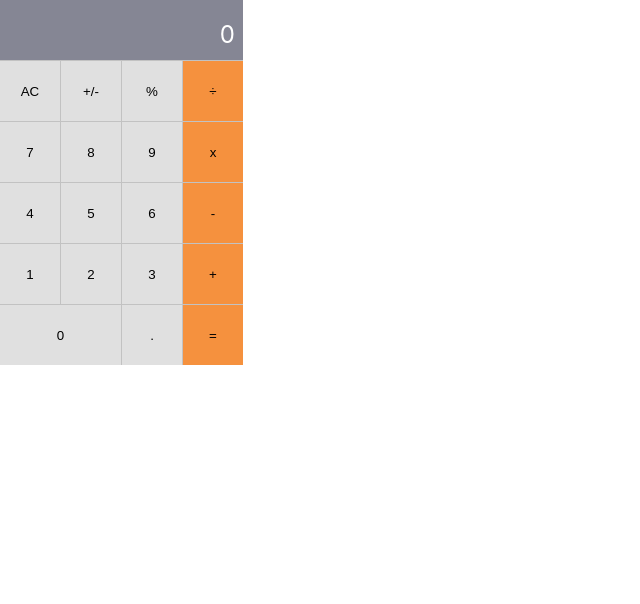
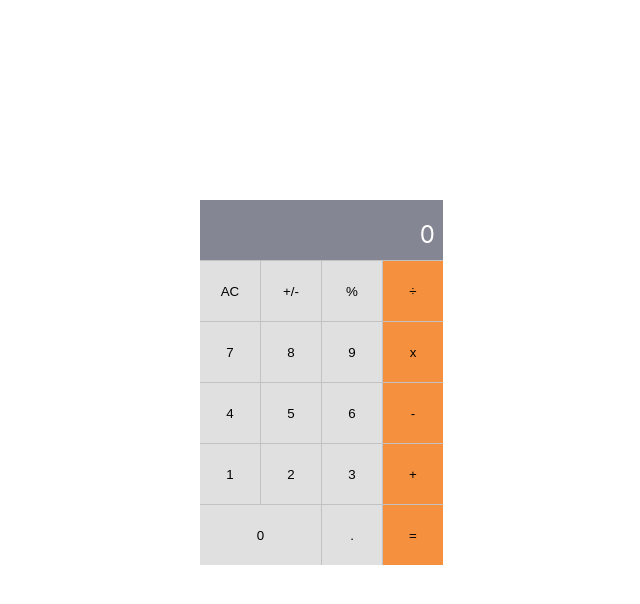
Before and after one commit to omarbabou/Math-Magicians, a React (Create React App) app: page / in a window 1280 px wide. Shown: the top 604 px of the page, without its empty margins (0-640 px from the left). Built offline with nearby package versions, Linux system fonts and the light colour scheme.

Commit message:
Add margin and padding

```diff
--- a/src/index.css
+++ b/src/index.css
@@ -1,5 +1,6 @@
 body {
-  margin: 0;
+  margin: 100px;
+  padding: 100px;
   font-family:
     -apple-system,
     BlinkMacSystemFont,
```
